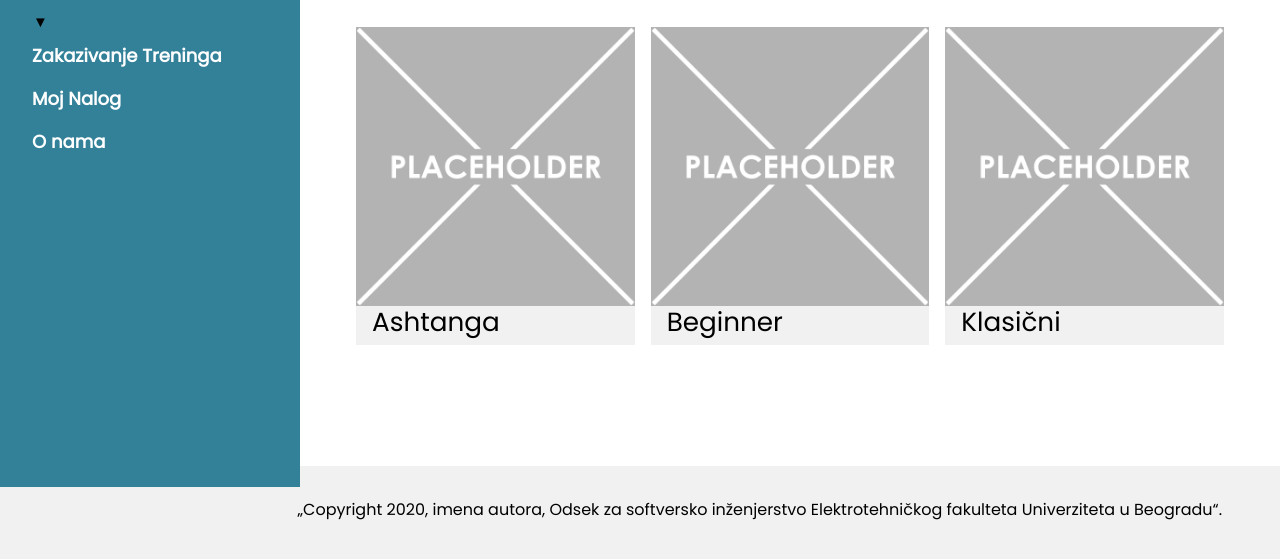
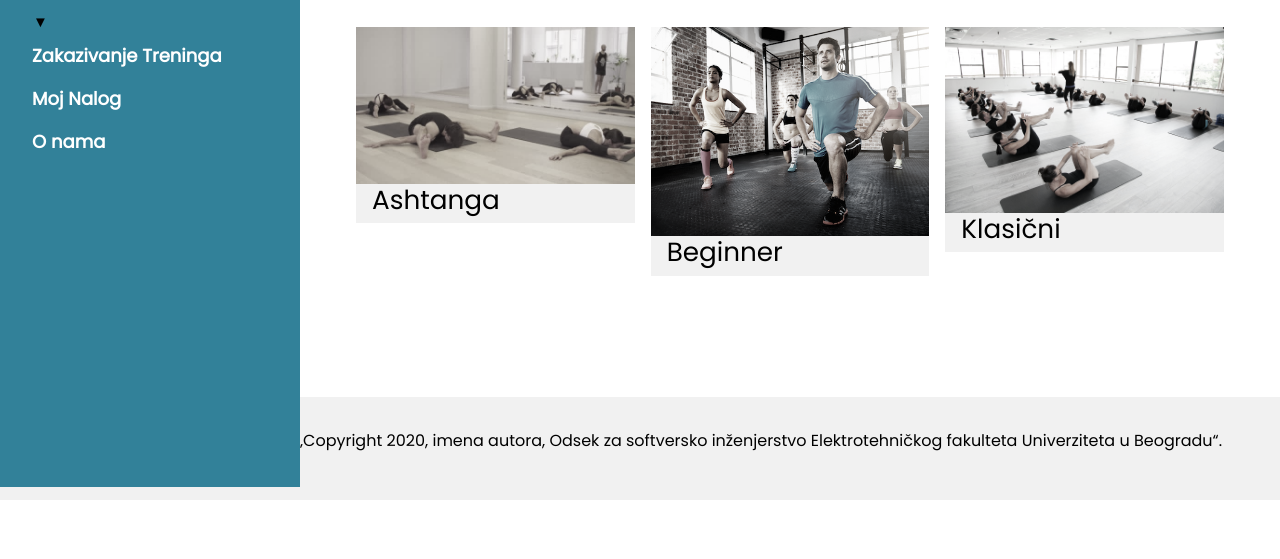
Before and after one commit to ds998/VD-Projekat, a plain HTML site: page projekat/index.html in a window 1280 px wide. Shown: the part 313-872 px from the top of the page. After the commit the page ends 813 px from the top, so only its background shows below. Drawn offline with nearby package versions, Linux system fonts and the light colour scheme.

Commit message:
Update index.html

```diff
--- a/projekat/index.html
+++ b/projekat/index.html
@@ -236,6 +236,7 @@ body {font-size:16px;}
 
         let name_arr=["beginner","intermediate","advanced","power","ashtanga","hatha","low_intensity","medium_intensity","high_intensity","classic","stot","reformer"];
         let display_arr=["Beginner","Intermediate","Advanced","Power","Ashtanga","Hatha","Low Intensity","Medium Intensity","High Intensity","Klasični","Stot","Reformer"];
+        let img_arr=["core1","core2","core3","power","ashtanga","hatha","cardio1","cardio2","cardio3","classic","stot","reformer"];
         let tr=JSON.parse(localStorage.getItem("treninzi"));
         console.log(tr);
         for(let i=0;i<name_arr.length;i++){
@@ -247,9 +248,9 @@ body {font-size:16px;}
           }
         }
 
-      $("#first").html("<a href="+arr[0]+".html><img src='assets/placeholder.png' style='width:100%;'></a><div class='new_grey'><div class='w3-container'><h3>"+display_arr[name_arr.indexOf(arr[0])]+"</h3></div></div>");
-      $("#second").html("<a href="+arr[1]+".html><img src='assets/placeholder.png' style='width:100%;'></a><div class='new_grey'><div class='w3-container'><h3>"+display_arr[name_arr.indexOf(arr[1])]+"</h3></div></div>");
-      $("#third").html("<a href="+arr[2]+".html><img src='assets/placeholder.png' style='width:100%;'></a><div class='new_grey'><div class='w3-container'><h3>"+display_arr[name_arr.indexOf(arr[2])]+"</h3></div></div>");
+      $("#first").html("<a href="+arr[0]+".html><img src='assets/"+img_arr[name_arr.indexOf(arr[0])]+".jpg' style='width:100%;'></a><div class='new_grey'><div class='w3-container'><h3>"+display_arr[name_arr.indexOf(arr[0])]+"</h3></div></div>");
+      $("#second").html("<a href="+arr[1]+".html><img src='assets/"+img_arr[name_arr.indexOf(arr[1])]+".jpg' style='width:100%;'></a><div class='new_grey'><div class='w3-container'><h3>"+display_arr[name_arr.indexOf(arr[1])]+"</h3></div></div>");
+      $("#third").html("<a href="+arr[2]+".html><img src='assets/"+img_arr[name_arr.indexOf(arr[2])]+".jpg' style='width:100%;'></a><div class='new_grey'><div class='w3-container'><h3>"+display_arr[name_arr.indexOf(arr[2])]+"</h3></div></div>");
 
     });
     </script>
```
